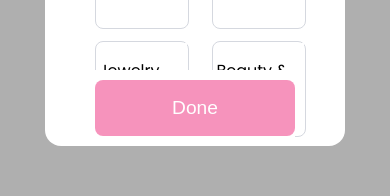
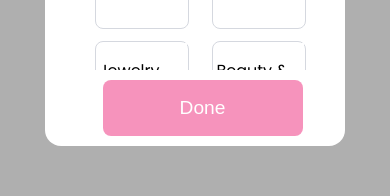
Before and after one commit to DjPatbern/giftly, a React (Create React App) app: page /dashboard/interest in a window 390 px wide. Shown: the part 643-839 px from the top of the page. Built offline with nearby package versions, Linux system fonts and the light colour scheme.

Commit message:
Fixed wish for phone size

```diff
--- a/src/App.css
+++ b/src/App.css
@@ -516,6 +516,7 @@ align-items: flex-end;
 .interest-name p{
 text-align: left;
 padding-left: 4%;
+
 }
 
 .each-interest img{
@@ -823,6 +824,10 @@ margin-top: -5px;
     max-width: 50%;
   }
 
+  .wishlist-wrapper{
+    min-height: 120vh;
+  }
+
 
 
 
@@ -909,6 +914,12 @@ display: none;
     max-width: 200px;
   }
 
+  .int-btn{
+    min-width: 215px;
+  }
+
+
+
 
    /* .interest-done-btn{
     max-width: 15pc;
--- a/src/App.js
+++ b/src/App.js
@@ -15,6 +15,7 @@ import { ToastContainer } from "react-toastify";
 import "react-toastify/dist/ReactToastify.css";
 
 function App() {
+
 
   return (
     <div className="App">
--- a/src/Components/UserInterestCard.jsx
+++ b/src/Components/UserInterestCard.jsx
@@ -61,7 +61,7 @@ const UserInterestCard = () => {
               </div>
             ))}
           </section>
-          <section className="stick-down">
+          <section className="stick-down int-btn">
             <button
               className={
                 interests.length > 4
```
